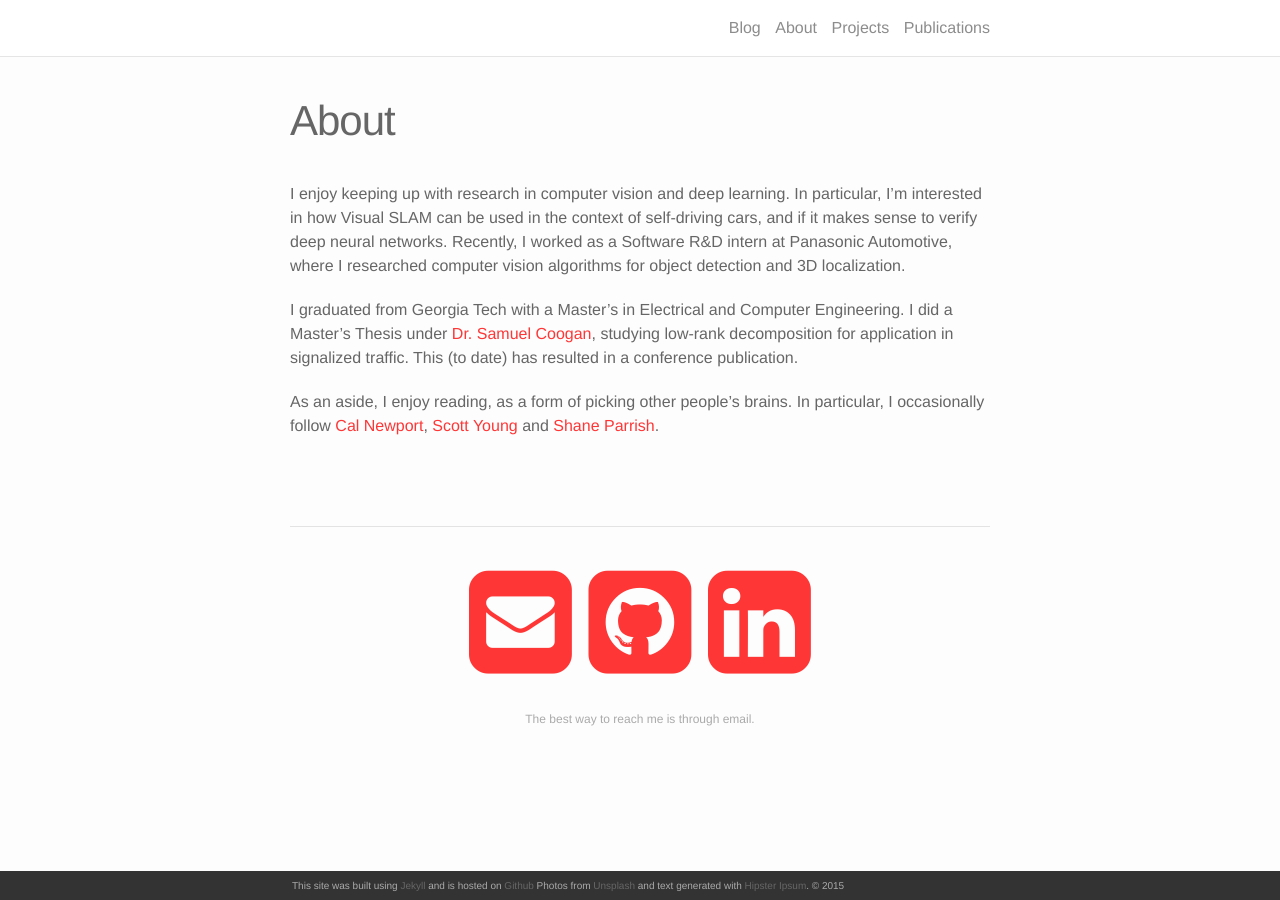
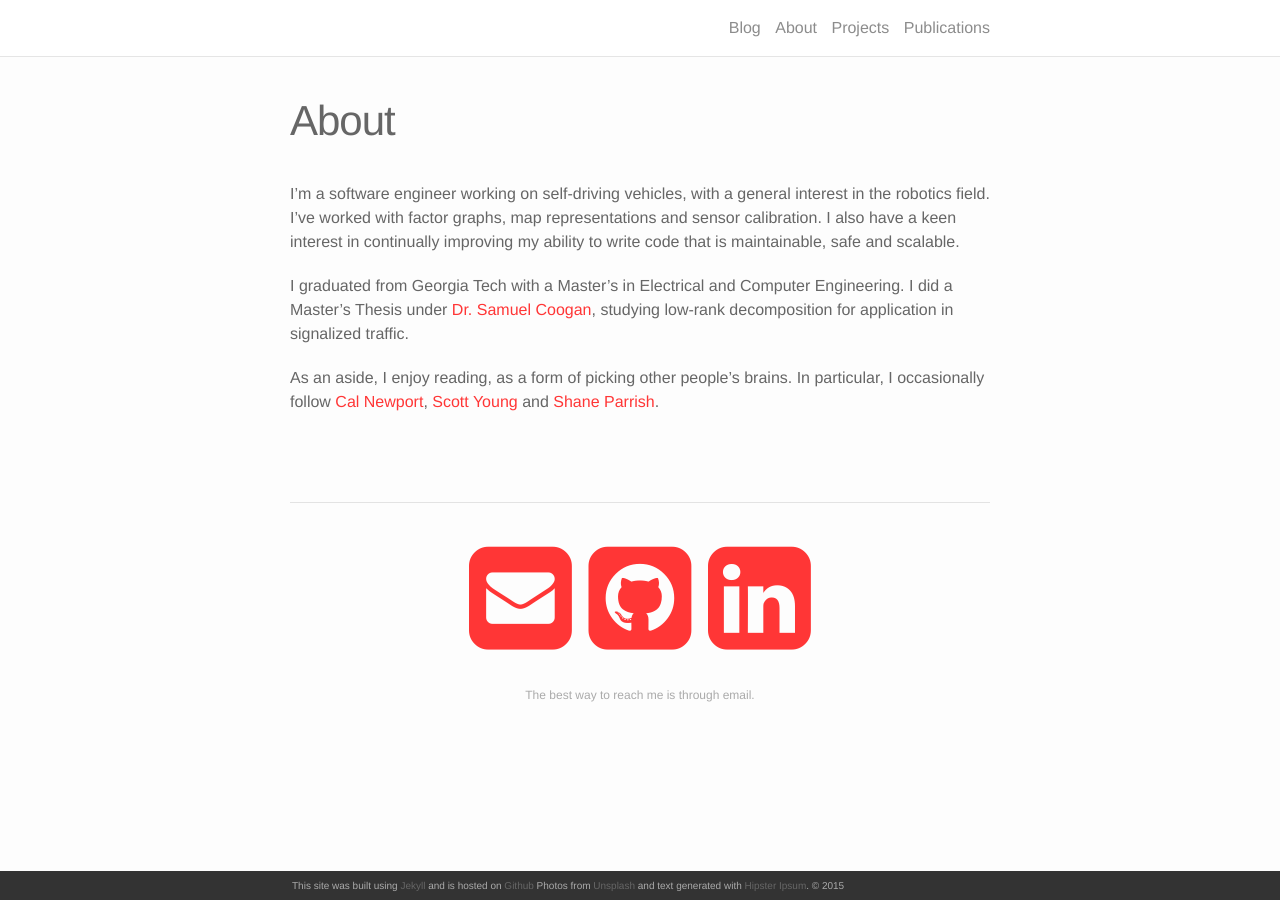
Before and after one commit to lefthandwriter/lefthandwriter.github.io, a Jekyll site: the page built from about.md, in a window 1280 px wide. Built offline with Jekyll 4.4.1, drawn with Linux system fonts in a browser that asks for light colours; nearby versions of some CDN libraries.

Commit message:
Update about.

```diff
--- a/about.md
+++ b/about.md
@@ -4,9 +4,9 @@ title: About
 permalink: /about/
 ---
 
-I enjoy keeping up with research in computer vision and deep learning. In particular, I'm interested in how Visual SLAM can be used in the context of self-driving cars, and if it makes sense to verify deep neural networks. Recently, I worked as a Software R&D intern at Panasonic Automotive, where I researched computer vision algorithms for object detection and 3D localization.
+I'm a software engineer working on self-driving vehicles, with a general interest in the robotics field. I've worked with factor graphs, map representations and sensor calibration. I also have a keen interest in continually improving my ability to write code that is maintainable, safe and scalable.
 
-I graduated from Georgia Tech with a Master's in Electrical and Computer Engineering. I did a Master's Thesis under [Dr. Samuel Coogan](http://coogan.ece.gatech.edu/index.html), studying low-rank decomposition for application in signalized traffic. This (to date) has resulted in a conference publication.
+I graduated from Georgia Tech with a Master's in Electrical and Computer Engineering. I did a Master's Thesis under [Dr. Samuel Coogan](http://coogan.ece.gatech.edu/index.html), studying low-rank decomposition for application in signalized traffic.
 
 As an aside, I enjoy reading, as a form of picking other people's brains. In particular, I occasionally follow [Cal Newport](http://calnewport.com/blog/), [Scott Young](https://www.scotthyoung.com/blog/) and [Shane Parrish](https://www.farnamstreetblog.com).
 
```
